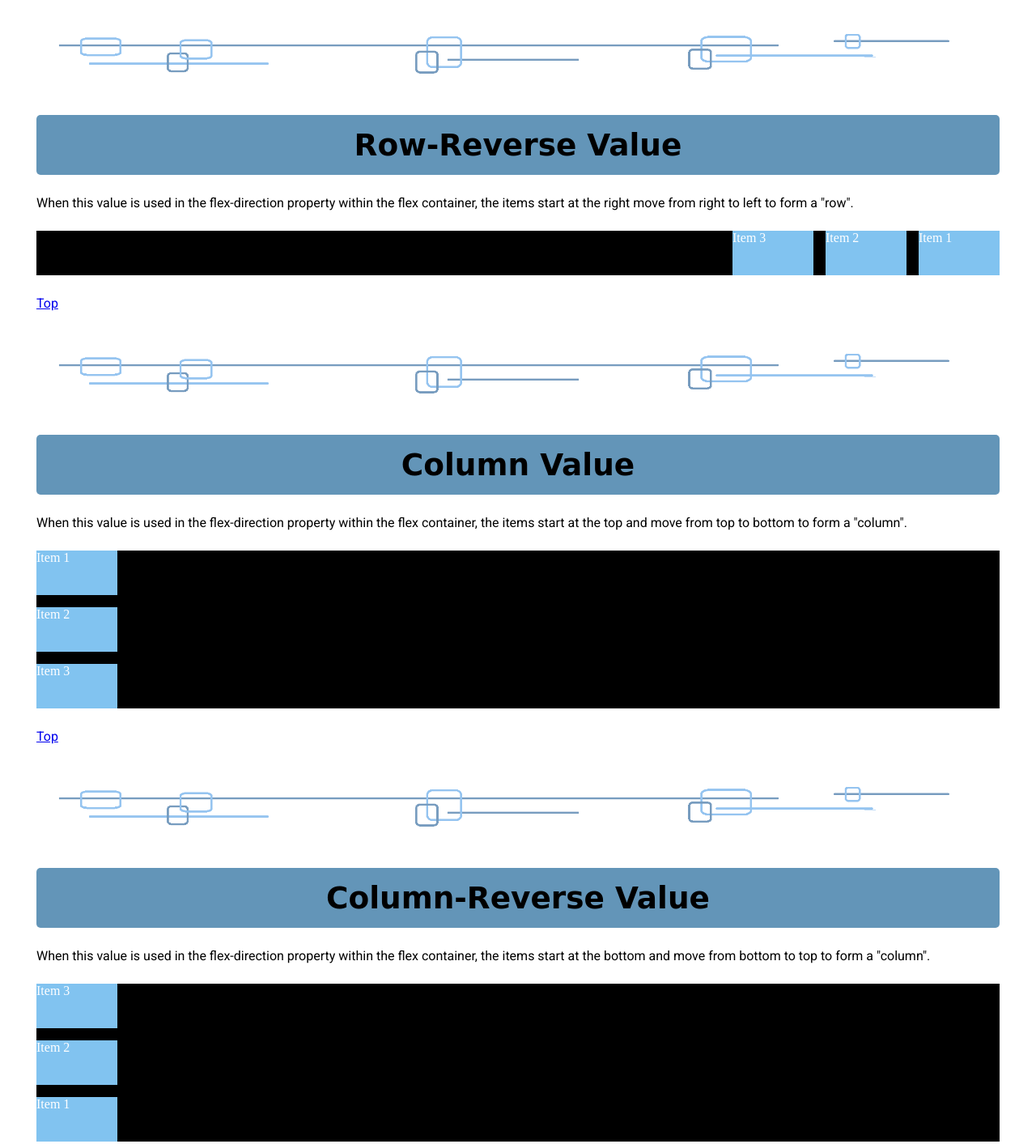
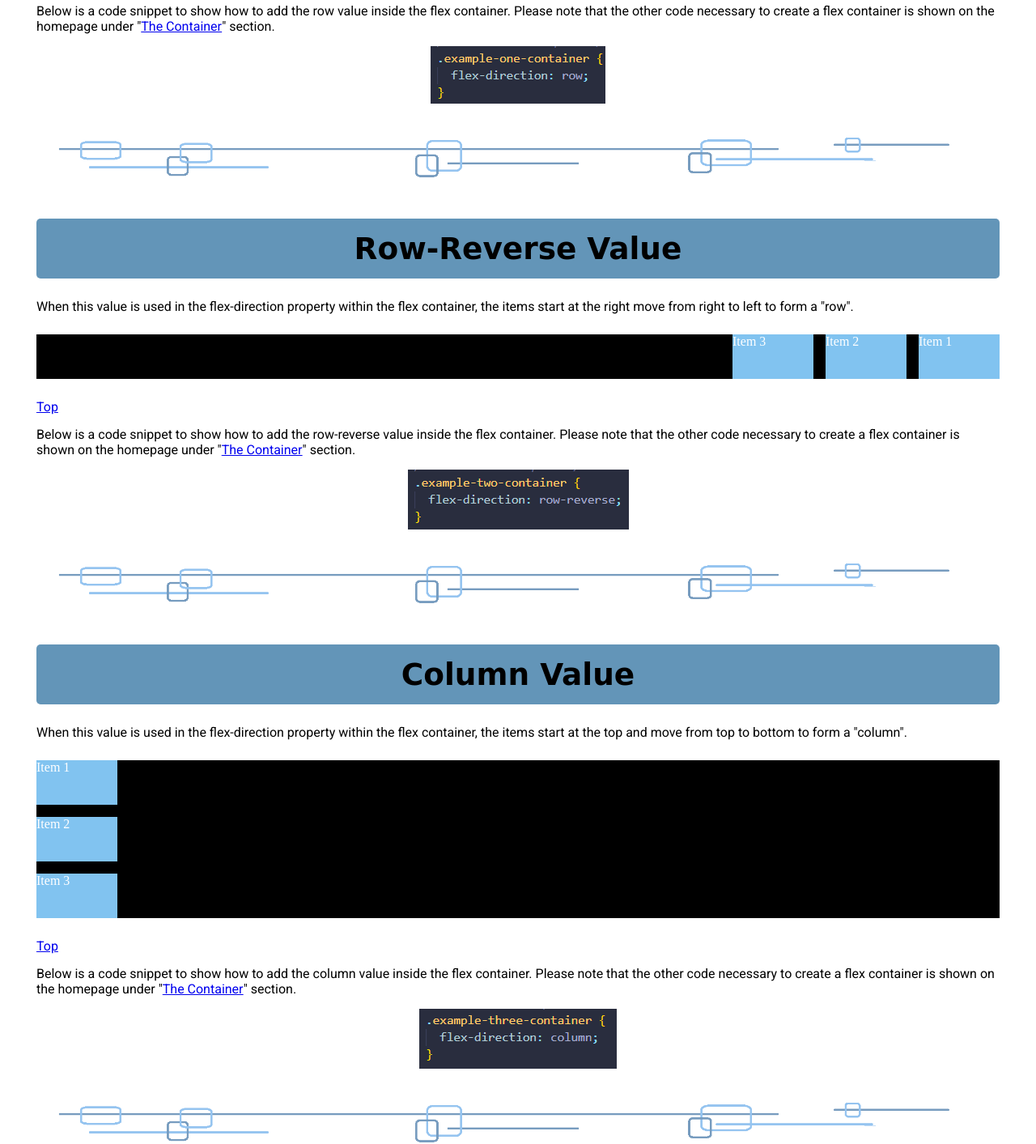
Before and after one commit to OklahomaWebDev2021/flexbox-study, a plain HTML site: page pages/flex-direction.html in a window 1280 px wide. Shown: the part 905-2318 px from the top of the page at 81% size. Drawn offline with Linux system fonts and the light colour scheme; a web font is replaced by a local one.

Commit message:
Add files via upload
had problem adding individual files, so another global commit. plus, there are four files in the root folder I will be trying to remove that belong in other places.

```diff
--- a/pages/flex-direction.html
+++ b/pages/flex-direction.html
@@ -62,7 +62,7 @@
           <li><a href="#flex-direction-reverse-column-tag">Reverse-Column</a></li>
         </ul>
       </p>
-      <div class="example-1">
+      <div class="example-one-section">
         <div id="flex-direction-row-tag" class="sub-title">
             <h3 class="general-format">Row Value</h3>
         </div>
@@ -73,6 +73,10 @@
             <div class="example-item">Item 3</div>
         </div>
         <a href="#back-to-top-tag" class="back-to-top" >Top</a>
+        <p class="text-format page-text">Below is a code snippet to show how to add the row value inside the flex container. Please note that the other code necessary to create a flex container is shown on the homepage under &quot;<a href="../index.html#flexcontainer">The Container</a>&quot; section.</p>
+        <div class="code-img-section">
+          <img src="../assets/images/flex-direction-row-code-snippet.png" alt="flex direction row value image" class="code-img">
+        </div>
       </div>
       <div class="item-sep">
         <img
@@ -81,7 +85,7 @@
         class="item-sep-img"
       />
       </div>
-      <div class="example-2">
+      <div class="example-two-section">
         <div id="flex-direction-reverse-row-tag" class="sub-title">
             <h3 class="general-format">Row-Reverse Value</h3>
         </div>
@@ -92,6 +96,10 @@
             <div class="example-item">Item 3</div>
         </div>
         <a class="back-to-top" href="#back-to-top-tag">Top</a>
+        <p class="text-format page-text">Below is a code snippet to show how to add the row-reverse value inside the flex container. Please note that the other code necessary to create a flex container is shown on the homepage under &quot;<a href="../index.html#flexcontainer">The Container</a>&quot; section.</p>
+        <div class="code-img-section">
+          <img src="../assets/images/flex-direction-row-reverse-code-snippet.png" alt="flex direction row value image" class="code-img">
+        </div>
       </div>
       <div class="item-sep">
         <img
@@ -100,7 +108,7 @@
         class="item-sep-img"
       />
       </div>
-      <div class="example-3">
+      <div class="example-three-section">
         <div id="flex-direction-column-tag" class="sub-title">
             <h3 class="general-format">Column Value</h3>
         </div>
@@ -111,6 +119,10 @@
             <div class="example-item">Item 3</div>
         </div>
         <a href="#back-to-top-tag" class="back-to-top">Top</a>
+        <p class="text-format page-text">Below is a code snippet to show how to add the column value inside the flex container. Please note that the other code necessary to create a flex container is shown on the homepage under &quot;<a href="../index.html#flexcontainer">The Container</a>&quot; section.</p>
+        <div class="code-img-section">
+          <img src="../assets/images/flex-direction-column-code-snippet.png" alt="flex direction row value image" class="code-img">
+        </div>
       </div>
       <div class="item-sep">
         <img
@@ -119,7 +131,7 @@
         class="item-sep-img"
       />
       </div>
-      <div class="example-4">
+      <div class="example-four-section">
         <div id="flex-direction-reverse-column-tag" class="sub-title">
             <h3 class="general-format">Column-Reverse Value</h3>
         </div>
@@ -130,6 +142,10 @@
             <div class="example-item">Item 3</div>
         </div>
         <a href="#back-to-top-tag" class="back-to-top">Top</a>
+        <p class="text-format page-text">Below is a code snippet to show how to add the column-reverse value inside the flex container. Please note that the other code necessary to create a flex container is shown on the homepage under &quot;<a href="../index.html#flexcontainer">The Container</a>&quot; section.</p>
+        <div class="code-img-section">
+          <img src="../assets/images/flex-direction-column-reverse-code-snippet.png" alt="flex direction row value image" class="code-img">
+        </div>
       </div>
       <div class="item-sep">
         <img
```
Also changed, not shown: assets/images/flex-direction-column-code-snippet.png (added), assets/images/flex-direction-column-reverse-code-snippet.png (added), assets/images/flex-direction-row-code-snippet.png (added), assets/images/flex-direction-row-reverse-code-snippet.png (added).
